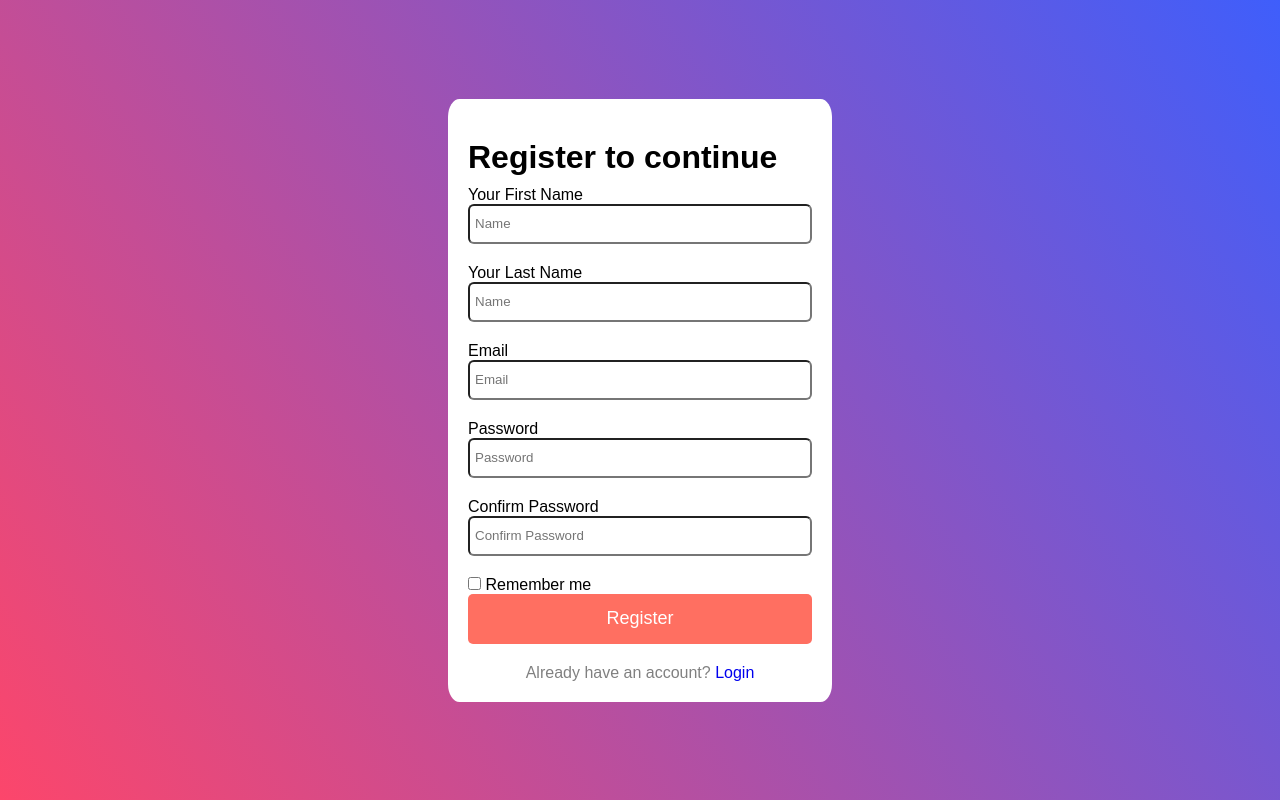
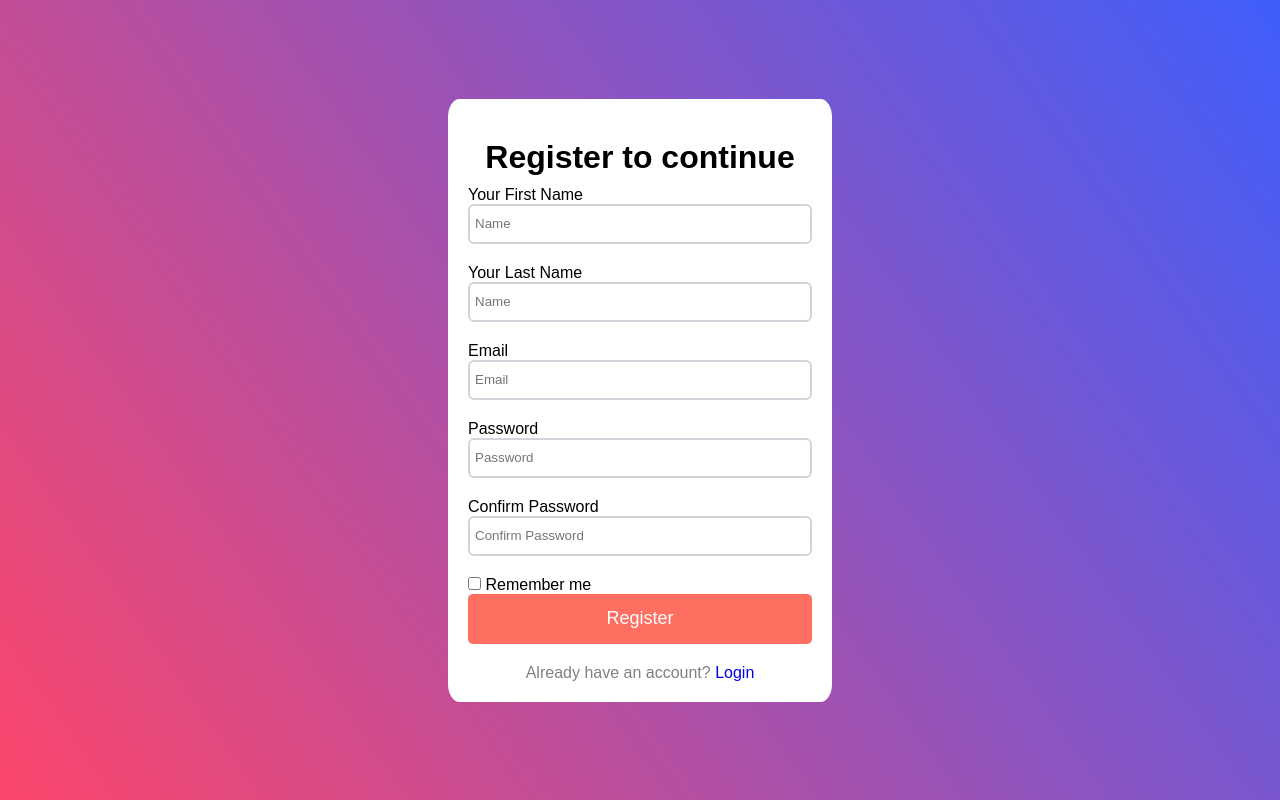
Before and after one commit to mjeyz/To-Do-List, a Flask app: page /register in a window 1280 px wide. Run offline with Flask 3, Linux system fonts and the light colour scheme; some libraries are stand-ins or nearby versions.

Commit message:
Add Bootstrap5 import and update register form styles

```diff
--- a/main.py
+++ b/main.py
@@ -1,6 +1,7 @@
 from flask import Flask, render_template, request, redirect, url_for, session, flash
 from werkzeug.security import generate_password_hash, check_password_hash
 from flask_login import login_user, logout_user, login_required, current_user, LoginManager
+from flask_bootstrap import Bootstrap5
 
 app = Flask(__name__)
 app.config['SECRET_KEY'] = 'secret!'
--- a/static/assets/css/register.css
+++ b/static/assets/css/register.css
@@ -20,6 +20,7 @@ body {
     margin-bottom: 20px;
     padding-left: 5px;
     border-radius: 6px;
+    border: 2px solid #D1D5DB;
 }
 
 form {
@@ -34,8 +35,8 @@ form {
 }
 
 h1 {
-    font-size: 2rem;
     margin-bottom: 10px;
+    text-align: center;
 }
 
 .register-btn {
```
